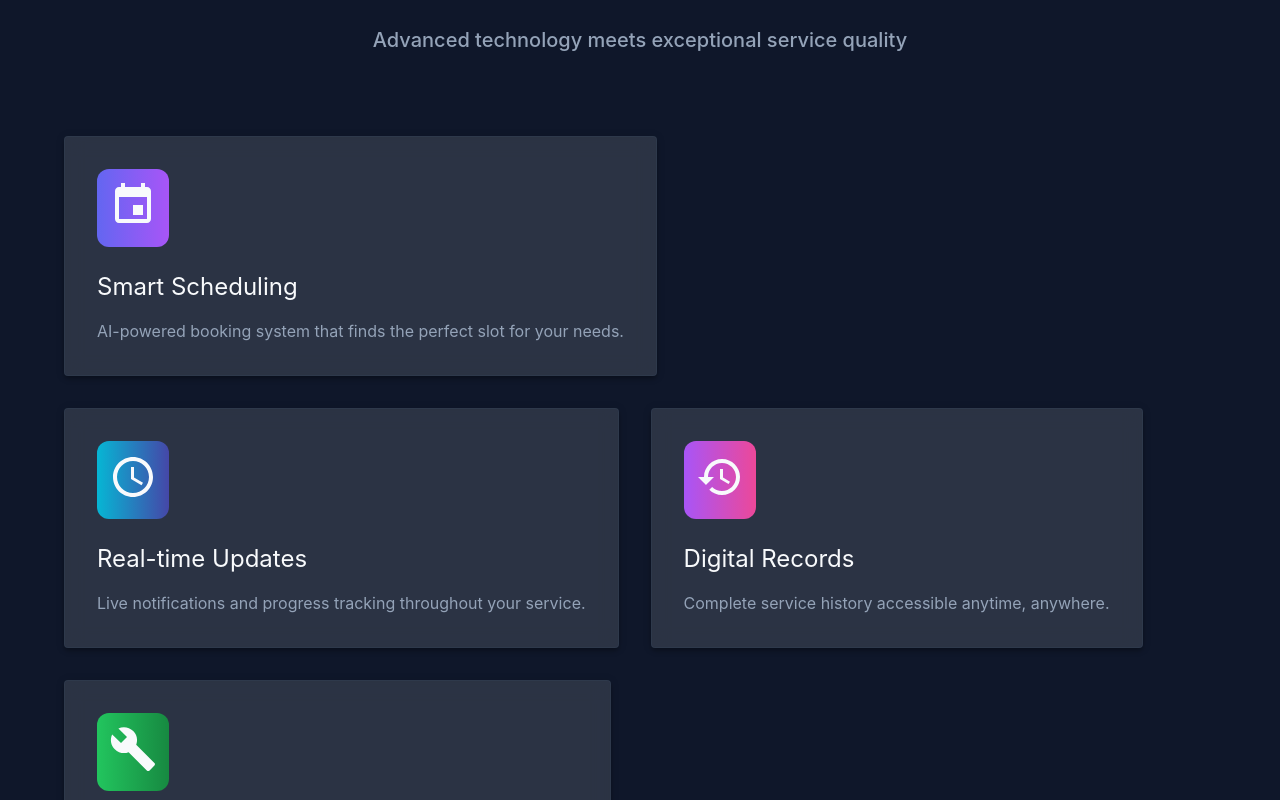
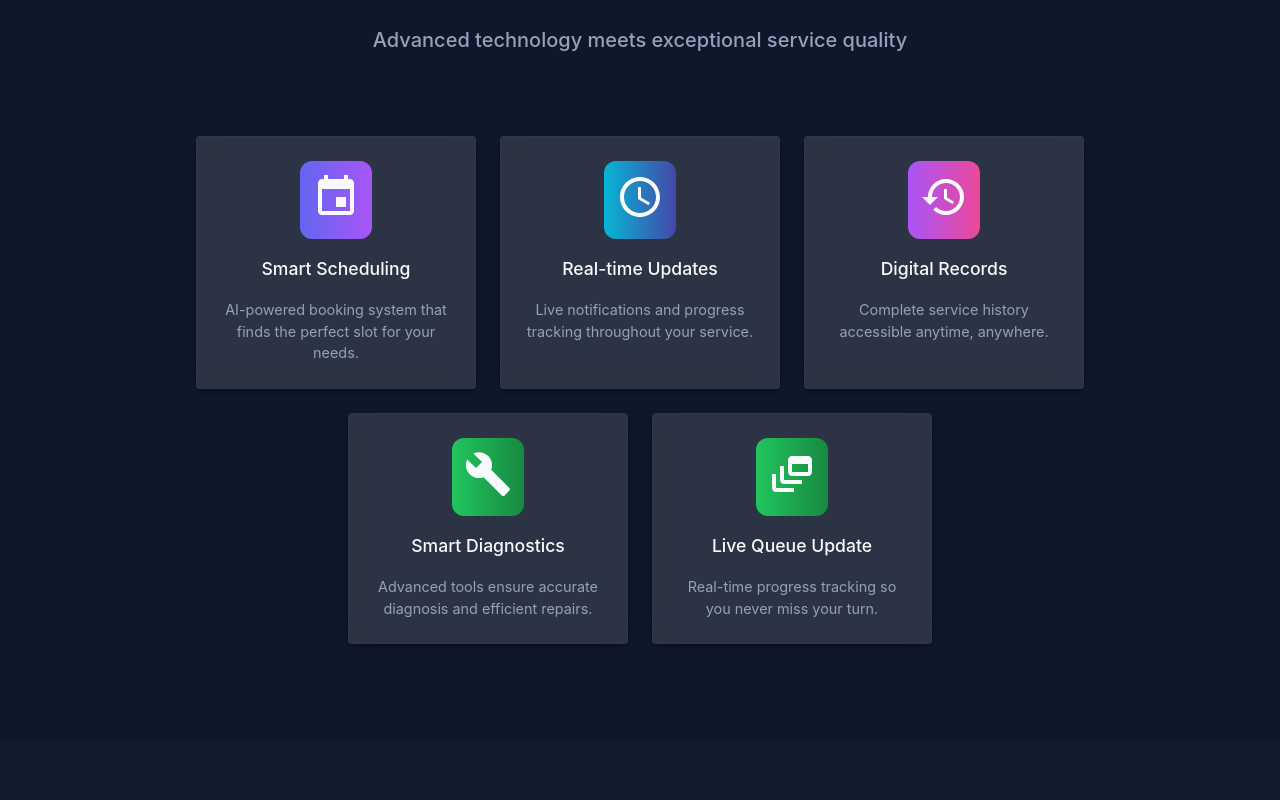
Before and after one commit to KevinHasalava/motocare, a React (Create React App) app in the folder frontend/: page /home in a window 1280 px wide. Shown: the part 960-1760 px from the top of the page. Built offline with nearby package versions, Linux system fonts and the light colour scheme.

Commit message:
Landing page OK

```diff
--- a/frontend/src/components/FeaturesSection.jsx
+++ b/frontend/src/components/FeaturesSection.jsx
@@ -25,19 +25,44 @@ const FeaturesSection = ({ isVisible, features, theme }) => (
         </Typography>
       </Box>
 
-      <Grid container spacing={4}>
+      {/* Option 1: 2x2 Grid Layout (Recommended for 4 items) */}
+      {/* <Grid
+        container
+        spacing={4}
+        sx={{
+          maxWidth: '900px',
+          mx: 'auto',
+          justifyContent: 'center'
+        }}
+      >
         {features.map((feature, index) => (
-          <Grid item xs={12} sm={6} md={3} key={feature.title}>
+          <Grid
+            item
+            xs={12}
+            sm={6}
+            md={6}
+            key={feature.title}
+            sx={{
+              display: 'flex',
+              justifyContent: 'center'
+            }}
+          >
             <Fade in={isVisible} timeout={1000} style={{ transitionDelay: `${index * 150}ms` }}>
               <Paper
                 elevation={4}
                 sx={{
                   p: 4,
                   height: '100%',
+                  width: '100%',
+                  maxWidth: '400px', // Constrain maximum width
                   border: '1px solid',
                   borderColor: 'rgba(51, 65, 85, 0.5)',
                   backdropFilter: 'blur(10px)',
                   transition: 'all 0.3s ease',
+                  display: 'flex',
+                  flexDirection: 'column',
+                  alignItems: 'center',
+                  textAlign: 'center',
                   '&:hover': {
                     transform: 'translateY(-8px)',
                     borderColor: 'primary.main',
@@ -59,14 +84,81 @@ const FeaturesSection = ({ isVisible, features, theme }) => (
                 <Typography variant="h5" component="h3" sx={{ mb: 2 }}>
                   {feature.title}
                 </Typography>
-                <Typography color="text.secondary">
+                <Typography color="text.secondary" sx={{ flexGrow: 1 }}>
                   {feature.description}
                 </Typography>
               </Paper>
             </Fade>
           </Grid>
         ))}
-      </Grid>
+      </Grid> */}
+
+      {/* Alternative Option 2: Single Row with Better Spacing  */}
+      <Box sx={{ maxWidth: '1200px', mx: 'auto' }}>
+        <Grid
+          container
+          spacing={3}
+          sx={{ justifyContent: 'center' }}
+        >
+          {features.map((feature, index) => (
+            <Grid
+              item
+              xs={12}
+              sm={6}
+              md={3}
+              key={feature.title}
+              sx={{
+                display: 'flex',
+                justifyContent: 'center'
+              }}
+            >
+              <Fade in={isVisible} timeout={1000} style={{ transitionDelay: `${index * 150}ms` }}>
+                <Paper
+                  elevation={4}
+                  sx={{
+                    p: 3,
+                    height: '100%',
+                    width: '100%',
+                    maxWidth: '280px',
+                    border: '1px solid',
+                    borderColor: 'rgba(51, 65, 85, 0.5)',
+                    backdropFilter: 'blur(10px)',
+                    transition: 'all 0.3s ease',
+                    display: 'flex',
+                    flexDirection: 'column',
+                    alignItems: 'center',
+                    textAlign: 'center',
+                    '&:hover': {
+                      transform: 'translateY(-8px)',
+                      borderColor: 'primary.main',
+                      boxShadow: `0 10px 20px ${theme.palette.primary.dark}33`,
+                    }
+                  }}
+                >
+                  <Box sx={{
+                    p: 1.5,
+                    borderRadius: 3,
+                    mb: 2,
+                    display: 'inline-block',
+                    background: feature.gradient,
+                    transition: 'transform 0.3s ease',
+                    '&:hover': { transform: 'scale(1.1)' }
+                  }}>
+                    {feature.icon}
+                  </Box>
+                  <Typography variant="h6" component="h3" sx={{ mb: 2, fontSize: '1.1rem' }}>
+                    {feature.title}
+                  </Typography>
+                  <Typography color="text.secondary" sx={{ fontSize: '0.9rem', flexGrow: 1 }}>
+                    {feature.description}
+                  </Typography>
+                </Paper>
+              </Fade>
+            </Grid>
+          ))}
+        </Grid>
+      </Box>
+
     </Container>
   </Box>
 );
--- a/frontend/src/components/Footer.jsx
+++ b/frontend/src/components/Footer.jsx
@@ -1,7 +1,7 @@
-// frontend/src/components/Footer.jsx (Updated to use Logo component)
+// frontend/src/components/Footer.jsx (Compact Version)
 import React from 'react';
 import {
-  Box, Container, Grid, Stack, Typography
+  Box, Container, Grid, Stack, Typography, Divider
 } from '@mui/material';
 import {
   LocationOn as MapPinIcon, Mail as MailIcon, Phone as PhoneIcon,
@@ -14,7 +14,7 @@ const Footer = () => (
     component="footer"
     id="contact"
     sx={{
-      py: 8,
+      py: 4, // Reduced from 8 to 4
       px: 2,
       backgroundColor: 'rgba(15, 23, 42, 0.8)',
       backdropFilter: 'blur(10px)',
@@ -23,97 +23,84 @@ const Footer = () => (
     }}
   >
     <Container maxWidth="lg">
-      <Grid container spacing={6}>
+      <Grid container spacing={4} alignItems="center"> {/* Reduced spacing from 6 to 4 */}
 
-        {/* Company Info Section - Now using Logo component */}
-        <Grid item xs={12} md={5}>
-          <Box sx={{ mb: 2 }}>
+        {/* Company Info Section - Smaller logo */}
+        <Grid item xs={12} md={4}>
+          <Box sx={{ mb: 1 }}>
             <Logo
-              size="medium"
+              size="small" // Changed from medium to small
               variant="white"
-              showSubtitle={true}
+              showSubtitle={false} // Hide subtitle to save space
               clickable={true}
               onClick={() => {
-                // Scroll to top or navigate to home
                 window.scrollTo({ top: 0, behavior: 'smooth' });
               }}
             />
           </Box>
-          <Typography color="text.secondary" sx={{ mb: 3 }}>
-            Revolutionizing vehicle servicing with cutting-edge technology and unmatched customer experience.
+          <Typography
+            color="text.secondary"
+            variant="body2" // Smaller text
+            sx={{ mb: 2, fontSize: '0.875rem' }} // Reduced margin and font size
+          >
+            Revolutionizing vehicle servicing with cutting-edge technology.
           </Typography>
         </Grid>
 
-        {/* Contact Information */}
-        <Grid item xs={12} sm={6} md={3.5}>
-          <Typography variant="h6" component="h4" sx={{ mb: 3 }}>
-            Contact Information
+        {/* Contact Information - More compact */}
+        <Grid item xs={12} sm={6} md={4}>
+          <Typography variant="subtitle1" component="h4" sx={{ mb: 1.5, fontSize: '1rem' }}>
+            Contact Info
           </Typography>
-          <Stack spacing={2}>
-            <Stack direction="row" alignItems="center" spacing={1.5}>
-              <MapPinIcon sx={{ color: 'primary.light' }} />
-              <Typography color="text.secondary" variant="body2">
+          <Stack spacing={1}> {/* Reduced spacing */}
+            <Stack direction="row" alignItems="center" spacing={1}>
+              <MapPinIcon sx={{ color: 'primary.light', fontSize: '1.1rem' }} />
+              <Typography color="text.secondary" variant="body2" sx={{ fontSize: '0.8rem' }}>
                 Imaduwa, Galle District, Sri Lanka
               </Typography>
             </Stack>
-            <Stack direction="row" alignItems="center" spacing={1.5}>
-              <MailIcon sx={{ color: 'primary.light' }} />
-              <Typography color="text.secondary" variant="body2">
+            <Stack direction="row" alignItems="center" spacing={1}>
+              <MailIcon sx={{ color: 'primary.light', fontSize: '1.1rem' }} />
+              <Typography color="text.secondary" variant="body2" sx={{ fontSize: '0.8rem' }}>
                 contact@motocare.lk
               </Typography>
             </Stack>
-            <Stack direction="row" alignItems="center" spacing={1.5}>
-              <PhoneIcon sx={{ color: 'primary.light' }} />
-              <Typography color="text.secondary" variant="body2">
+            <Stack direction="row" alignItems="center" spacing={1}>
+              <PhoneIcon sx={{ color: 'primary.light', fontSize: '1.1rem' }} />
+              <Typography color="text.secondary" variant="body2" sx={{ fontSize: '0.8rem' }}>
                 (+94) XX XXX XXXX
               </Typography>
             </Stack>
           </Stack>
         </Grid>
 
-        {/* Our Services */}
-        <Grid item xs={12} sm={6} md={3.5}>
-          <Typography variant="h6" component="h4" sx={{ mb: 3 }}>
-            Our Services
+        {/* Our Services - Condensed */}
+        <Grid item xs={12} sm={6} md={4}>
+          <Typography variant="subtitle1" component="h4" sx={{ mb: 1.5, fontSize: '1rem' }}>
+            Services
           </Typography>
-          <Stack spacing={1.5}>
-            <Stack direction="row" alignItems="center" spacing={1}>
-              <CheckCircleIcon fontSize="small" sx={{ color: 'success.main' }} />
-              <Typography color="text.secondary" variant="body2">
-                Comprehensive Diagnostics
-              </Typography>
-            </Stack>
-            <Stack direction="row" alignItems="center" spacing={1}>
-              <CheckCircleIcon fontSize="small" sx={{ color: 'success.main' }} />
-              <Typography color="text.secondary" variant="body2">
-                Scheduled Maintenance
-              </Typography>
-            </Stack>
-            <Stack direction="row" alignItems="center" spacing={1}>
-              <CheckCircleIcon fontSize="small" sx={{ color: 'success.main' }} />
-              <Typography color="text.secondary" variant="body2">
-                Emergency Repair Solutions
-              </Typography>
-            </Stack>
-            <Stack direction="row" alignItems="center" spacing={1}>
-              <CheckCircleIcon fontSize="small" sx={{ color: 'success.main' }} />
-              <Typography color="text.secondary" variant="body2">
-                Digital Service Records
-              </Typography>
-            </Stack>
+          <Stack spacing={0.8}> {/* Reduced spacing */}
+            {[
+              'Comprehensive Diagnostics',
+              'Scheduled Maintenance',
+              'Emergency Repairs',
+              'Digital Records'
+            ].map((service, index) => (
+              <Stack key={index} direction="row" alignItems="center" spacing={1}>
+                <CheckCircleIcon fontSize="small" sx={{ color: 'success.main', fontSize: '1rem' }} />
+                <Typography color="text.secondary" variant="body2" sx={{ fontSize: '0.8rem' }}>
+                  {service}
+                </Typography>
+              </Stack>
+            ))}
           </Stack>
         </Grid>
       </Grid>
 
-      {/* Copyright Section */}
-      <Box sx={{
-        mt: 8,
-        pt: 4,
-        borderTop: 1,
-        borderColor: 'rgba(51, 65, 85, 0.5)',
-        textAlign: 'center'
-      }}>
-        <Typography color="text.secondary" variant="body2">
+      {/* Copyright Section - More compact */}
+      <Divider sx={{ my: 3, borderColor: 'rgba(51, 65, 85, 0.5)' }} /> {/* Reduced margin */}
+      <Box sx={{ textAlign: 'center' }}>
+        <Typography color="text.secondary" variant="body2" sx={{ fontSize: '0.75rem' }}>
           © {new Date().getFullYear()} Moto-Care (Pvt) Ltd. All Rights Reserved.
         </Typography>
       </Box>
--- a/frontend/src/components/Landing.jsx
+++ b/frontend/src/components/Landing.jsx
@@ -6,7 +6,8 @@ import {
 import {
   Event as CalendarIcon, AccessTime as ClockIcon, History as HistoryIcon,
   Build as WrenchIcon, Star as StarIcon, CheckCircle as CheckCircleIcon,
-  FlashOn as ZapIcon
+  FlashOn as ZapIcon,
+  DynamicFeed
 } from '@mui/icons-material';
 
 // Import components
@@ -34,7 +35,8 @@ const Landing = () => {
       <CalendarIcon sx={{ fontSize: 48 }} />,
       <ClockIcon sx={{ fontSize: 48 }} />,
       <HistoryIcon sx={{ fontSize: 48 }} />,
-      <WrenchIcon sx={{ fontSize: 48 }} />
+      <WrenchIcon sx={{ fontSize: 48 }} />,
+      <DynamicFeed sx={{ fontSize: 48 }} />,
     ];
     return { ...feature, icon: icons[index] };
   });
--- a/frontend/src/utils/theme.js
+++ b/frontend/src/utils/theme.js
@@ -9,6 +9,7 @@ export const theme = createTheme({
     background: { default: '#0f172a', paper: 'rgba(30, 41, 59, 0.5)' },
     text: { primary: '#f8fafc', secondary: '#94a3b8' },
     info: { main: '#06b6d4' },
+    success: { main: '#22c55e' },
     success: { main: '#22c55e' },
   },
   typography: {
@@ -67,6 +68,11 @@ export const mockData = {
       description: "Advanced tools ensure accurate diagnosis and efficient repairs.",
       gradient: `linear-gradient(to right, ${theme.palette.success.main}, ${theme.palette.success.dark})`
     },
+    {
+      title: "Live Queue Update",
+      description: "Real-time progress tracking so you never miss your turn.",
+      gradient: `linear-gradient(to right, ${theme.palette.success  .main}, ${theme.palette.success.dark})`
+    }
   ],
 
   processSteps: [
```
Also changed, not shown: 1 other file (tests, documents, lock files or other folders).
